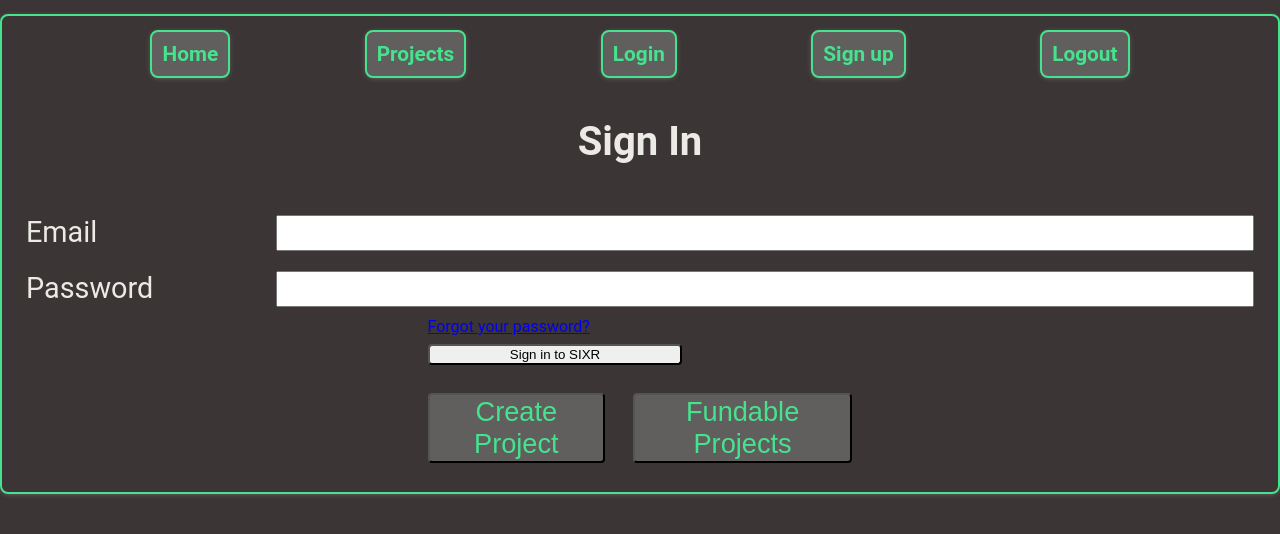
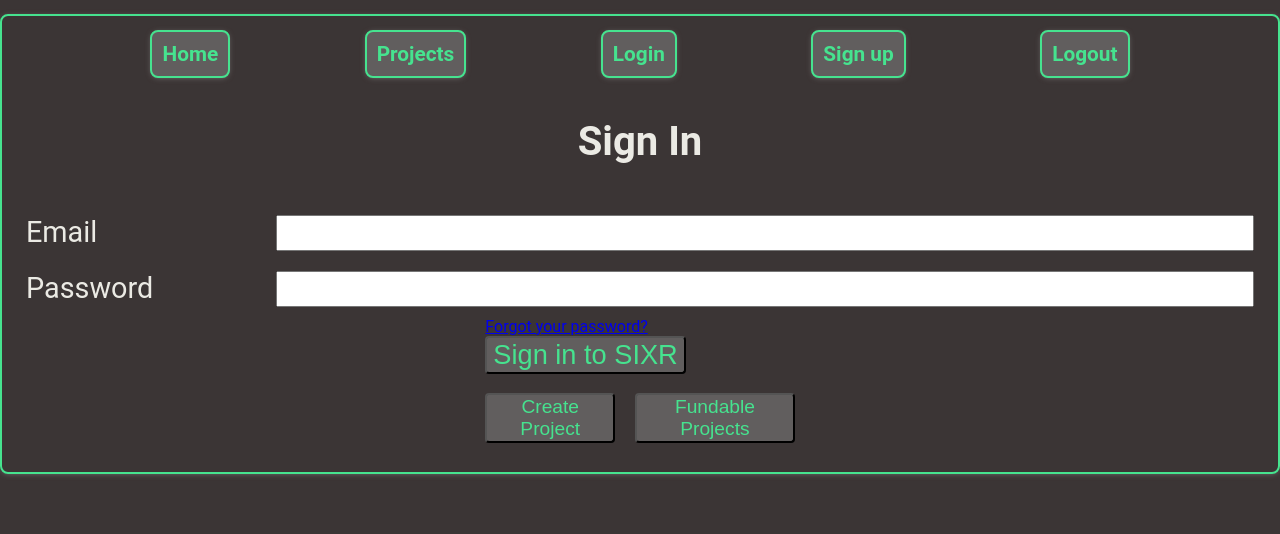
Before and after one commit to s-munro/front-end-1, a React (Create React App) app in the folder vr-funding/: page /login in a window 1280 px wide. Shown: the top 534 px of the page. Built offline with nearby package versions, Linux system fonts and the light colour scheme.

Commit message:
5 - Stylin

```diff
--- a/vr-funding/src/components/Dashboard_Fundraiser.js
+++ b/vr-funding/src/components/Dashboard_Fundraiser.js
@@ -2,8 +2,20 @@
 import { useHistory } from "react-router-dom";
 import { connect } from "react-redux";
 import { setRole, fetchUserProjects } from "../actions/index";
+import styled from "styled-components";
+import UserProjectsList from "./UserProjectsList";
 
-import UserProjectsList from "./UserProjectsList";
+const BtnStyled = styled.div`
+  color: ${(pr) => pr.theme.primaryColor};
+  background-color: ${(pr) => pr.theme.bgColorB};
+  border: 2px solid ${(pr) => pr.theme.primaryColor};
+  box-shadow: 0px 1px 6px -2px #807f7f;
+  border-radius: 8px;
+  padding: 10px;
+  margin:10px;
+  font-size: 1.3rem;
+  font-weight: bold;
+`;
 
 const mockList = [
   {
@@ -35,15 +47,20 @@
             <h2>email here{User.email}</h2>
             <h2>role here {props.role}</h2>
             <div
-              class="container"
+
               onClick={() => history.push("/createproject")}
             >
-              Create Project
+              <BtnStyled>Create Project</BtnStyled>
             </div>
           </div>
         ))}
       </div>
-      <button onClick={handleClick}>Load My Projects</button>
+      <button style={{
+                fontSize: "1.7rem",
+                color: "#46e38f",
+                backgroundColor: "#615e5e",
+                margin:"15px",
+              }} onClick={handleClick}>Load My Projects</button>
       {projectsVisible === true ? <UserProjectsList /> : null}
     </div>
   );
--- a/vr-funding/src/components/Login.js
+++ b/vr-funding/src/components/Login.js
@@ -147,7 +147,11 @@
           <br></br>
           <button
             // disabled={disabled}
-            style={{ width: "60%", margin: "2% auto" }}
+            style={{
+              fontSize: "1.7rem",
+              color: "#46e38f",
+              backgroundColor: "#615e5e",
+            }}
           >
             Sign in to SIXR
           </button>
@@ -156,7 +160,7 @@
           <BtnSpacerStyled>
             <button
               style={{
-                fontSize: "1.7rem",
+                fontSize: "1.2rem",
                 color: "#46e38f",
                 backgroundColor: "#615e5e",
               }}
@@ -166,7 +170,7 @@
             <div style={{ width: "7%" }}></div>
             <button
               style={{
-                fontSize: "1.7rem",
+                fontSize: "1.2rem",
                 color: "#46e38f",
                 backgroundColor: "#615e5e",
               }}
```
Also changed, not shown: 1 other file (tests, documents, lock files or other folders).
